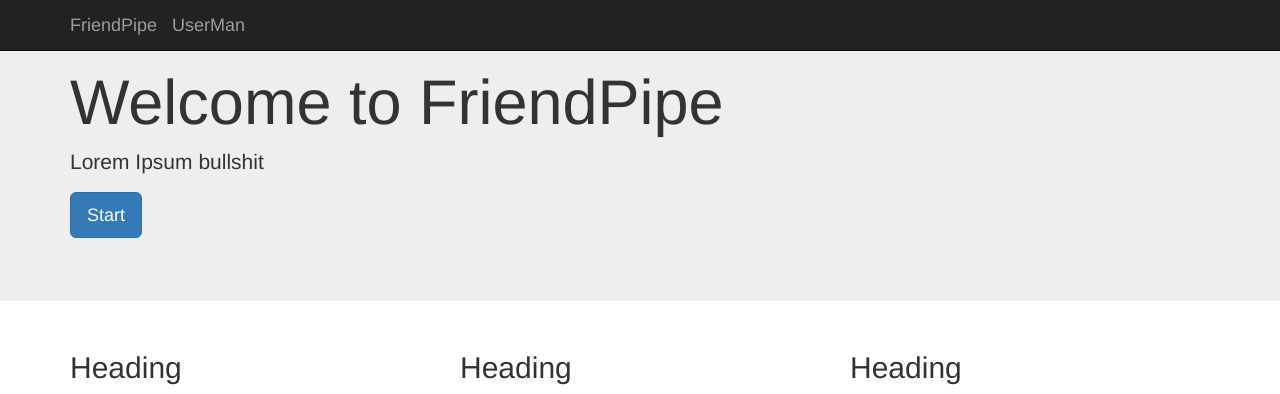
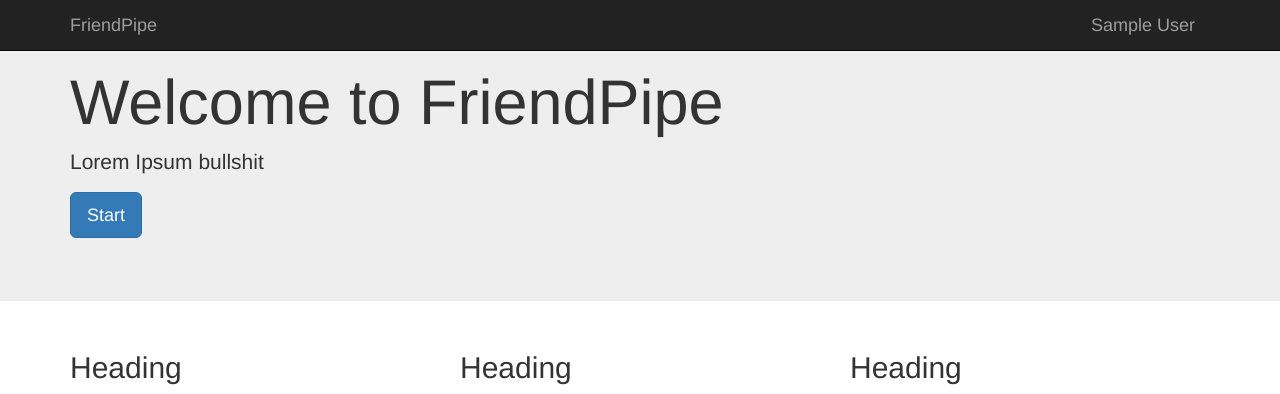
Before and after one commit to jerynmathew/friendpipe, a Django app: page / in a window 1280 px wide. Shown: the top 394 px of the page. Run offline with Django 3.2, Linux system fonts and the light colour scheme; the visitor is signed in with stand-in values (Sample User, id 1); some libraries are stand-ins or nearby versions.

Commit message:
[FEATURE]   Chat app page
	- Updated HTML Template and view

```diff
--- a/core/chat/templates/index.html
+++ b/core/chat/templates/index.html
@@ -35,8 +35,8 @@
                     </button>
                     <a class="navbar-brand" href="#">FriendPipe</a>
                 </div>
-                <div id="navbar" class="navbar-collapse collapse">
-                    <a class="navbar-brand" href="#">{{ user }}</a>
+                <div id="navbar" class="navbar-collapse collapse navbar-right">
+                    <a class="navbar-brand" href="/accounts/logout/">{{ user.get_full_name|default:user.username }}</a>
                 </div><!--/.navbar-collapse -->
             </div>
         </nav>
--- a/core/chat/views.py
+++ b/core/chat/views.py
@@ -5,4 +5,4 @@ from django.contrib.auth.decorators import login_required
 
 @login_required
 def chat_home(request):
-	return render(request, "index.html", {'user': "UserMan"})
+	return render(request, "index.html")
```
